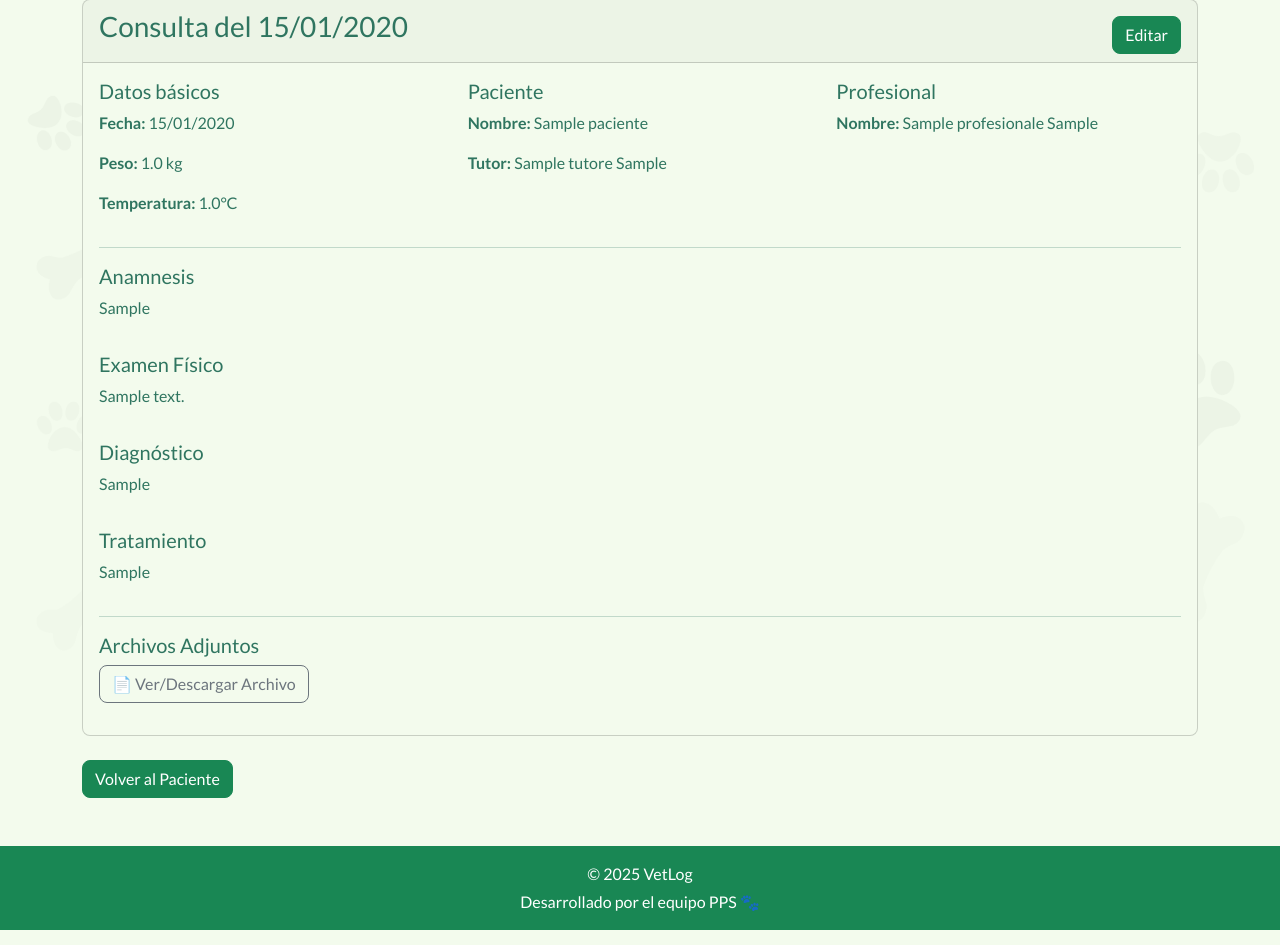
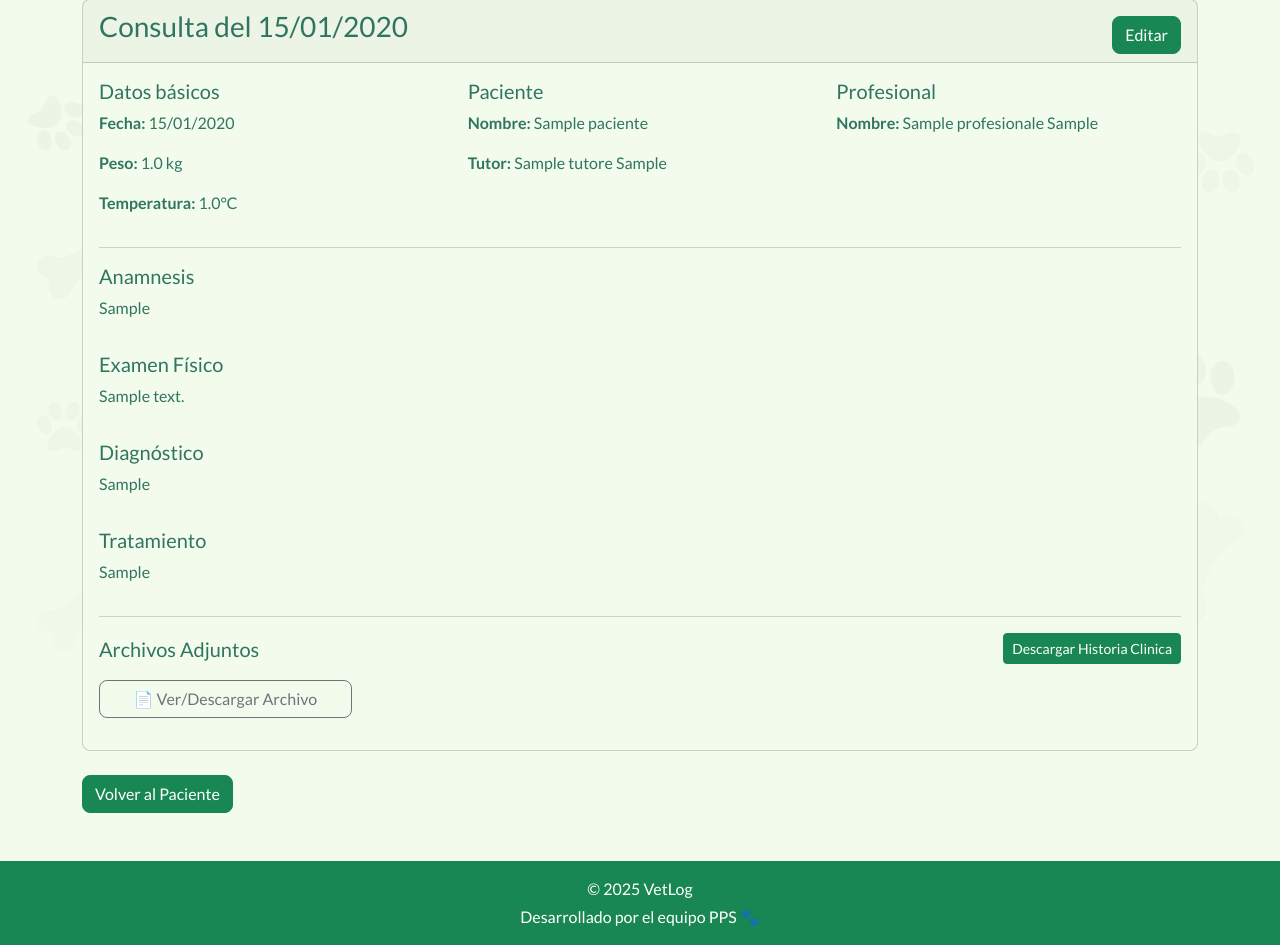
Before and after one commit to Walteriba/PPS, a Flask app: page /consulta/1 in a window 1280 px wide. Shown: the part 105-1050 px from the top of the page. Run offline with Flask 3, Linux system fonts and the light colour scheme; a user stored in the database is signed in; tables that the repository leaves empty hold one stand-in row (values such as "Sample post").

Commit message:
boton de descarga

```diff
--- a/templates/consulta/consulta.html
+++ b/templates/consulta/consulta.html
@@ -131,7 +131,15 @@
                 </form>
 
 <hr>
-                <h5>Archivos Adjuntos</h5>
+
+<div class="d-flex justify-content-between align-items-center mb-3">
+    <h5 class="mb-0">Archivos Adjuntos</h5>
+
+    <a href="{{ url_for('paciente_bp.generar_reporte_paciente', paciente_id=paciente.id) }}" class="btn btn-success btn-sm">
+        Descargar Historia Clinica
+    </a>
+</div>
+
 <div id="archivos-existentes" class="row">
     {% if consulta.archivos %}
         {% for archivo in consulta.archivos %}
@@ -145,7 +153,7 @@
                     alt="Archivo adjunto">
             </a>
             {% else %}
-                        <a href="{{ archivo.url }}" target="_blank" class="btn btn-outline-secondary">
+            <a href="{{ archivo.url }}" target="_blank" class="btn btn-outline-secondary d-block">
                 📄 Ver/Descargar Archivo
             </a>
             {% endif %}
```
Lines whose indentation alone changed are shown as unchanged.
